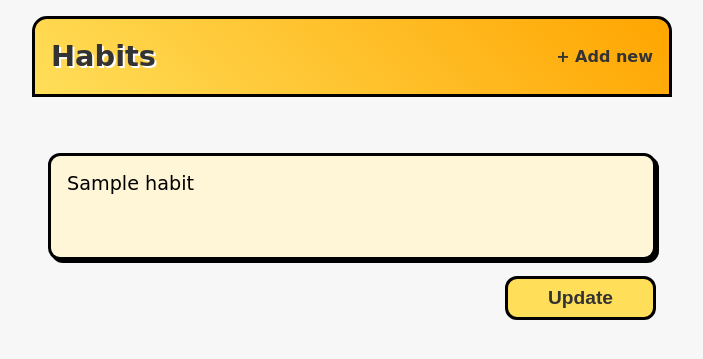
After one commit to sidiq20/flask-habit-tracker, a Flask app: template templates/edit_habit.html in a window 1280 px wide. The commit adds this page. Shown: the top 359 px of the page, without its empty margins (288-991 px from the left). Run offline with Flask 3, Linux system fonts and the light colour scheme; the template is opened without the code that fills it: most values are stand-ins (such as "Sample title", 1, 10 or a date in 2020).

Commit message:
final change of the day

```diff
--- a/app.py
+++ b/app.py
@@ -1,13 +1,26 @@
+import os
 from flask import Flask
 from routes import pages
 from pymongo import MongoClient
 from dotenv import load_dotenv
 
+load_dotenv()
+
 def create_app():
     app = Flask(__name__)
     app.register_blueprint(pages)
 
+    # Check if MONGO_URI is loaded
+    mongo_uri = os.environ.get("MONGO_URI")
+    if not mongo_uri:
+        raise RuntimeError("MONGO_URI is not set in the environment variables.")
+
+    client = MongoClient(mongo_uri)
+    db_name = os.environ.get("DB_NAME", "tracker")  # Default to "tracker" if not set
+    app.db = client[db_name]
+
     return app
 
 if __name__ == "__main__":
-    pages.run(debug=True, port=3000)
+    app = create_app()
+    app.run(debug=True, port=3000)
--- a/static/css/main.css
+++ b/static/css/main.css
@@ -1,12 +1,17 @@
 *,
 *::after,
 *::before {
-  box-sizing: inheritance;
+  box-sizing: border-box;
 }
 
 body {
   box-sizing: border-box;
-  font-family: "Inter", sans-serif;
+  font-family: "Comic Sans MS", "Comic Sans", cursive;
+  background-color: #f7f7f7;
+  margin: 0;
+  padding: 0;
+  color: #333;
+  line-height: 1.5;
 }
 
 .header,
@@ -18,32 +23,39 @@ body {
 
 .header {
   display: flex;
-  background: #000;
-  color: #fff;
+  background: linear-gradient(45deg, #ffde59, #ffa500);
+  color: #333;
   justify-content: space-between;
   align-items: center;
-  border-radius: 6px 6px 0px 0px;
+  border: 3px solid black;
+  border-radius: 15px 15px 0px 0px;
+  padding: 1rem;
+  margin-top: 1rem;
 }
 
 .header__link {
   text-decoration: none;
-  color: inherit;
-  transition: color 0.4s ease-in-out;
+  color: #333;
+  font-weight: bold;
+  transition: transform 0.3s ease, color 0.3s ease;
 }
 
 .header__link:hover {
-  color: #f9dba0;
+  color: #ff6347;
+  transform: scale(1.1);
 }
 
 .header__logo {
   margin: 0;
-  font-size: 1.5rem;
+  font-size: 1.8rem;
+  font-weight: bold;
+  text-shadow: 2px 2px #fff;
 }
 
 .form {
   display: flex;
   flex-direction: column;
-  font-size: 1.1rem;
+  font-size: 1.2rem;
 }
 
 .form__input {
@@ -52,25 +64,41 @@ body {
   font-size: inherit;
   resize: none;
   border: 3px solid #000;
-  border-radius: 6px;
-  background-color: #fafafa;
+  border-radius: 12px;
+  background-color: #fff6d8;
   margin-bottom: 1rem;
+  box-shadow: 3px 3px 0px #000;
 }
 
 .form__button {
-  font-size: inherit;
-  background-color: #f9dba0;
+  font-size: 1.2rem;
+  background-color: #ffde59;
+  color: #333;
   cursor: pointer;
-  border-radius: 6px;
-  border: none;
+  border-radius: 12px;
+  border: 3px solid black;
   padding: 0.5rem 2.5rem;
   align-self: flex-end;
+  font-weight: bold;
+  transition: transform 0.3s ease, background-color 0.3s ease,
+  box-shadow: 3px 3px 0px black;
+}
+
+.form__button:hover {
+  background-color: #ffa500;
+  transform: scale(1.1)
+}
+
+.form__input:focus {
+  outline: none;
+  border-color: #ff6347;
+  box-shadow: 4px 4px 0px #333;
 }
 
 .dates {
   display: flex;
   justify-content: space-around;
-  color: #000;
+  color: #333;
   font-size: 1.1rem;
   margin-bottom: 2.5rem;
 }
--- a/templates/add_habit.html
+++ b/templates/add_habit.html
@@ -6,4 +6,4 @@
       <textarea class="form__input" id="habit" name="habit" rows="3" placeholder="Add a new daily habit"></textarea>
         <button class="form__button" type="submit">Add</button>
     </form>
-{% endblock %}s
+{% endblock %}
--- /dev/null
+++ b/templates/edit_habit.html
@@ -0,0 +1,8 @@
+{% extends "layout.html" %}
+
+{% block main_content %}
+  <form class="form" method="post">
+    <textarea class="form__input" id="habit" name="habit" rows="3">{{ habit["name"] }}</textarea>
+    <button class="form__button" type="submit">Update</button>
+  </form>
+{% endblock %}
--- a/templates/layout.html
+++ b/templates/layout.html
@@ -7,15 +7,16 @@
     <title>{{ title }}</title>
     <link href="https://fonts.googleapis.com/css2?family=inter&display=swap" rel="stylesheet">
     <link rel="stylesheet" href="{{ url_for('static', filename='css/main.css') }}" />
+    <link rel="stylesheet" href="https://fonts.googleapis.com/css2?family=Comic+Neue:wght@400;700&display=swap">
 
     {% block head_content %} {% endblock %}
   </head>
 
   <body>
     <header class="header">
-      <h1 class="header__logo"><a href="{{ url_for('index') }}" class="header__link">Habits</a></h1>
+      <h1 class="header__logo"><a href="{{ url_for('habits.index') }}" class="header__link">Habits</a></h1>
       {% if "add" not in request.endpoint %}
-        <a href="{{ url_for('add_habit') }}" class="header__link">+ Add new</a>
+        <a href="{{ url_for('habits.add_habit') }}" class="header__link">+ Add new</a>
       {% endif %}
     </header>
 
@@ -24,7 +25,7 @@
         {% for date in date_range(selected_date) %}
           <a
             class="dates__link {{ 'dates__link--current' if loop.index0 == 3 else '' }}"
-            href="{{ url_for('index', date=date) }}"
+            href="{{ url_for('habits.index', date=date) }}"
           >
             <time class="date" datetime="{{ date }}">
               <span>{{ date.strftime("%a") }}</span>
```
Also changed, not shown: other parts of static/css/main.css (+68 -9 lines), routes.py (added, +91 -0 lines), templates/index.html (+13 -12 lines), 1 other file.
